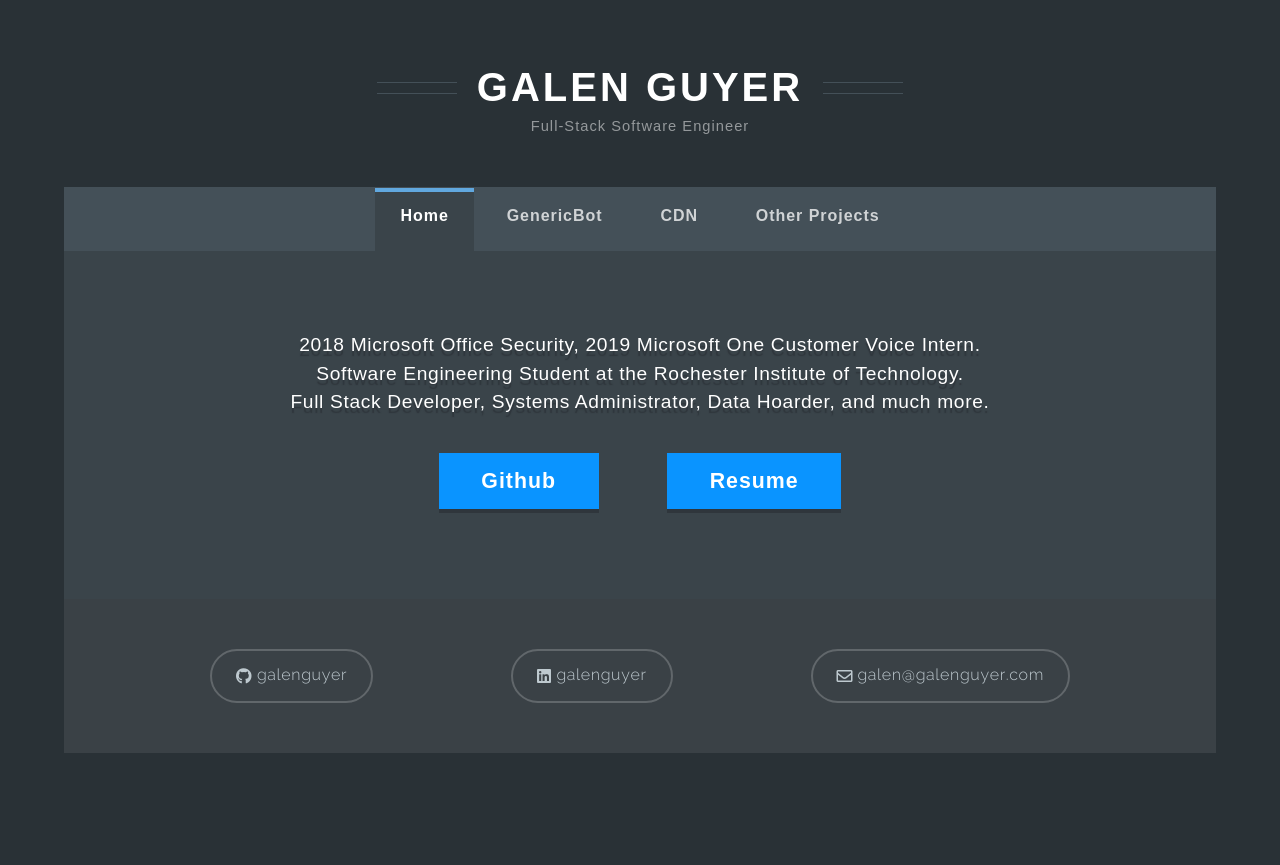
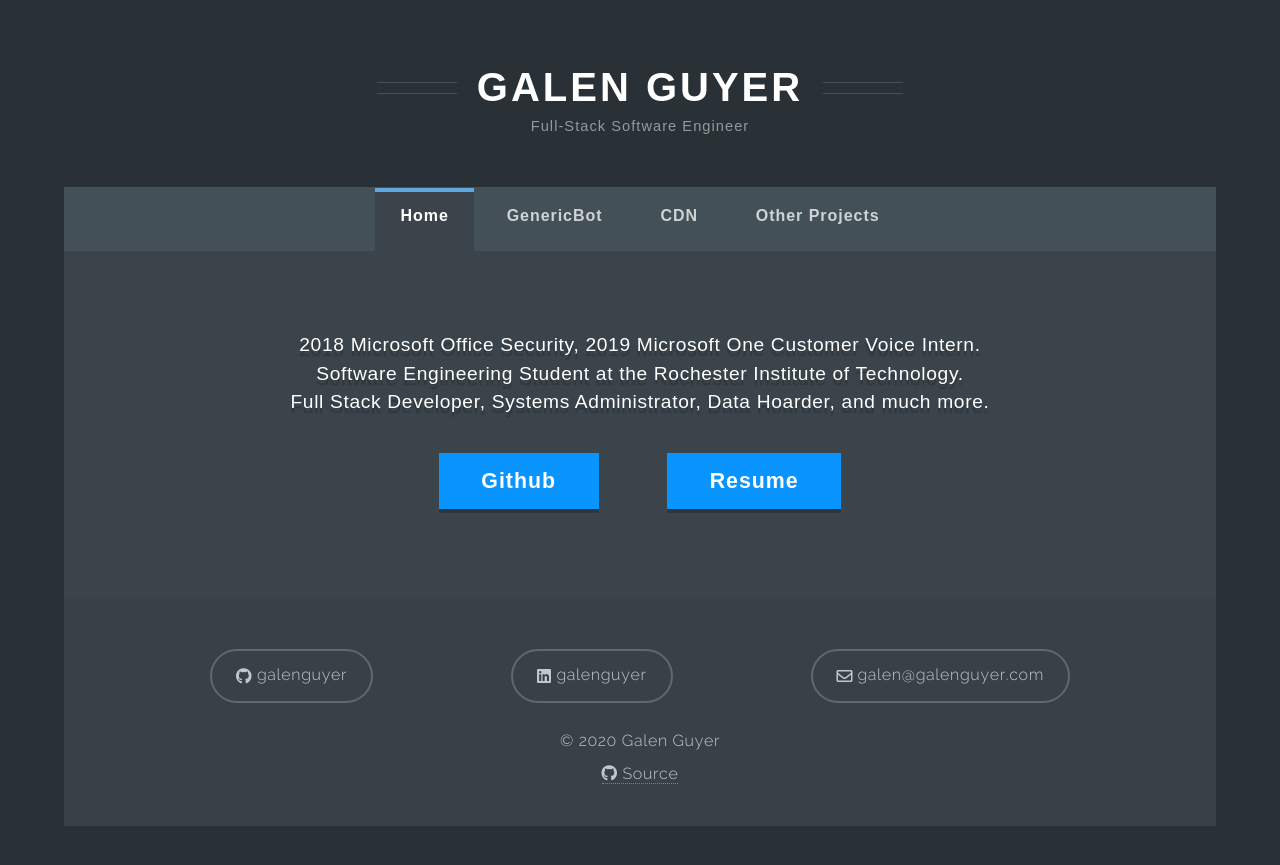
Before and after one commit to galenguyer/galenguyer.github.io.v1, a Jekyll site: the page built from index.html, in a window 1280 px wide. Shown: the top 865 px of the page. Built offline with Jekyll 4.4.1, drawn with Linux system fonts in a browser that asks for light colours.

Commit message:
Add copyright and source link

```diff
--- a/_includes/footer.html
+++ b/_includes/footer.html
@@ -8,4 +8,8 @@
     <a class="card" href="mailto:galen@galenguyer.com">
         <span><i class="fas fa-envelope"></i> <span class="val">galen@galenguyer.com</span></span>
     </a>
+    <div style='width: 100%; text-align: center; display: block;'>
+    <div class='copy'>&copy; 2020 Galen Guyer</div>
+    <div class='copy'><a href="https://github.com/galenguyer/galenguyer.github.io"><i class="fab fa-github"></i> Source</a></div>
+    </div>
 </footer>
--- a/_sass/main/_footer.scss
+++ b/_sass/main/_footer.scss
@@ -12,7 +12,7 @@ footer {
     display: flex;
     flex-wrap: wrap;
     justify-content: space-evenly;
-    a {
+    .card {
         -moz-transition: color 0.2s ease-in-out, background-color 0.2s ease-in-out, border-color 0.2s ease-in-out;
         -webkit-transition: color 0.2s ease-in-out, background-color 0.2s ease-in-out, border-color 0.2s ease-in-out;
         -ms-transition: color 0.2s ease-in-out, background-color 0.2s ease-in-out, border-color 0.2s ease-in-out;
@@ -28,9 +28,28 @@ footer {
             vertical-align: 2px;
         }
     }
-    a:hover {
+    .card:hover {
         color: #ffffff !important;
         background-color: rgb(67, 74, 80);
         border-color: rgba(255, 255, 255, 0.3);
     }
+    .copy {
+        color: #bec9cf;
+        text-decoration: none;
+        margin: 8px;
+        text-align: center;
+        a {
+            -moz-transition: color 0.2s ease-in-out, border-bottom-color 0.2s ease-in-out;
+            -webkit-transition: color 0.2s ease-in-out, border-bottom-color 0.2s ease-in-out;
+            -ms-transition: color 0.2s ease-in-out, border-bottom-color 0.2s ease-in-out;
+            transition: color 0.2s ease-in-out, border-bottom-color 0.2s ease-in-out;
+            border-bottom: dotted 1px rgba(255, 255, 255, 0.35);
+            color: #bec9cf;
+            text-decoration: none;
+        }
+        a:hover {
+            border-bottom-color: transparent;
+            color: #ffffff !important;
+        }
+    }
 }
```
